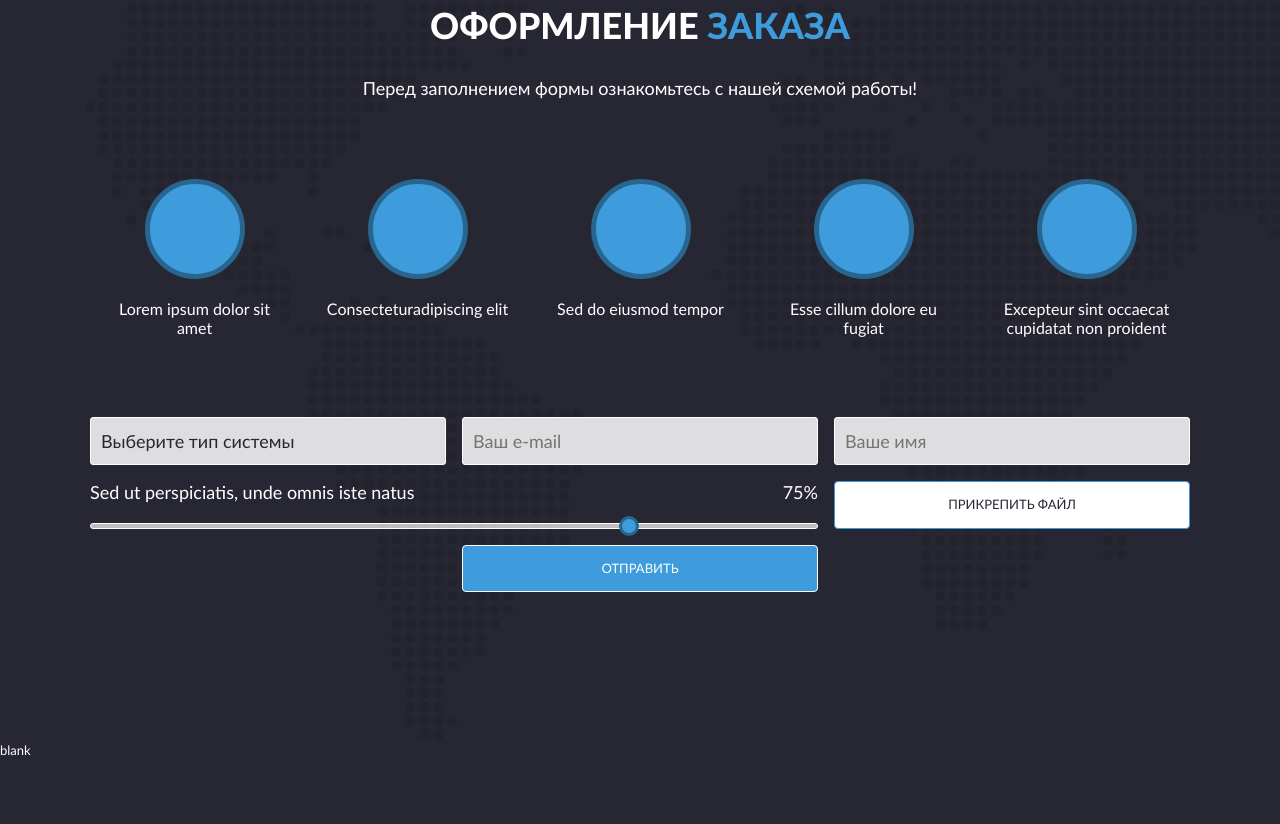
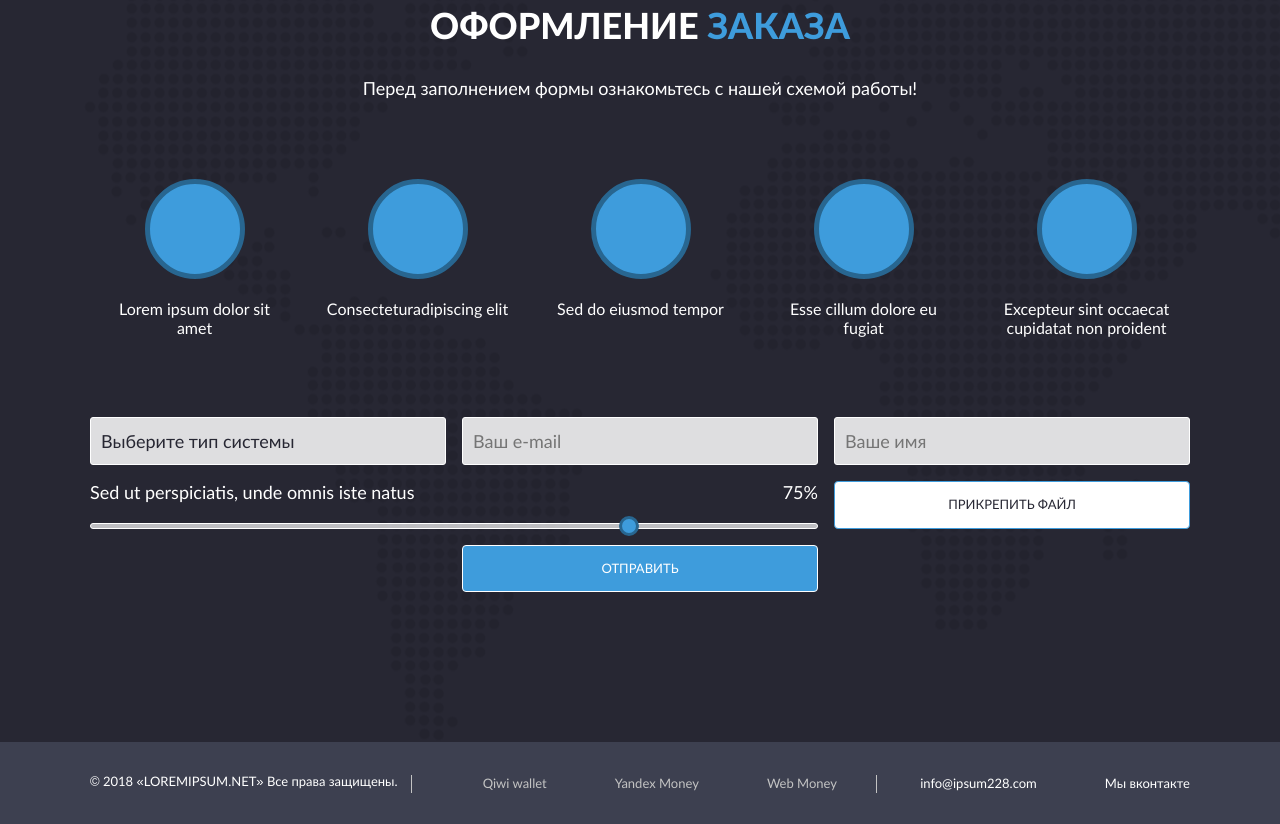
Before and after one commit to Ivan-El/orderRegistration, a website: page source/index.html in a window 1280 px wide. Shown: the part 962-1786 px from the top of the page. Before the commit the page ends 1720 px from the top, so only its background shows below. Drawn offline with nearby package versions, Linux system fonts and the light colour scheme; files that its build step writes are made by us from their sources; files whose address does not match are found by name.

Commit message:
Add page footer

```diff
--- a/source/index.html
+++ b/source/index.html
@@ -140,8 +140,29 @@
     </section>
   </main>
 
-  <footer class="footer">
-    blank
+  <footer class="page-footer">
+    <div class="page-footer__container container">
+      <div class="copyrigth">
+        <span>&#169;</span> 2018 <span class="copyrigth__company">«LoremIpsum.net»</span> Все права защищены.
+      </div>
+      <ul class="payments">
+        <li class="payments__item payments__item--qiwi">Qiwi wallet</li>
+        <li class="payments__item payments__item--yandex">Yandex Money</li>
+        <li class="payments__item payments__item--webmoney">Web Money</li>
+      </ul>
+      <ul class="contacts">
+        <li>
+          <a class="contacts__item contacts__item--email" href="mailto:info@ipsum228.com">
+            info@ipsum228.com
+          </a>
+        </li>
+        <li>
+          <a class="contacts__item contacts__item--vk" href="https://vk.com">
+            Мы вконтакте
+          </a>
+        </li>
+      </ul>
+    </div>
   </footer>
 
   <script src="./js/script.js" defer></script>
--- /dev/null
+++ b/source/sass/blocks/contacts.scss
@@ -0,0 +1,30 @@
+.contacts {
+  margin: 0;
+  padding: 0;
+  list-style: none;
+
+  @media (min-width: $lg) {
+    display: flex;
+    column-gap: 38px;
+  }
+}
+
+.contacts__item {
+  display: flex;
+  align-items: center;
+  padding-left: 30px;
+  height: 20px;
+  text-decoration: none;
+  color: inherit;
+  background-repeat: no-repeat;
+  background-position: left center;
+  background-size: 20px;
+
+  &--email {
+    background-image: url("../../img/icons/stack.svg#email");
+  }
+
+  &--vk {
+    background-image: url("../../img/icons/stack.svg#vk");
+  }
+}
--- a/source/sass/blocks/container.scss
+++ b/source/sass/blocks/container.scss
@@ -4,18 +4,18 @@
   width: 100%;
 
   @media (min-width: $sm) {
+    padding: 0 30px;
     width: 560px;
-    padding: 0 30px;
   }
 
   @media (min-width: $md) {
+    padding: 0 40px;
     width: 740px;
-    padding: 0 40px;
   }
 
   @media (min-width: $lg) {
+    padding: 0 50px;
     width: 930px;
-    padding: 0 50px;
   }
 
   @media (min-width: $xl) {
--- /dev/null
+++ b/source/sass/blocks/copyrigth.scss
@@ -0,0 +1,14 @@
+.copyrigth {
+  @media (min-width: $sm) {
+    width: 100%;
+    text-align: end;
+  }
+
+  @media (min-width: $xl) {
+    width: fit-content;
+  }
+}
+
+.copyrigth__company {
+  text-transform: uppercase;
+}
--- /dev/null
+++ b/source/sass/blocks/page-footer.scss
@@ -0,0 +1,23 @@
+.page-footer {
+  background-color: $footer-bg-color;
+}
+
+.page-footer__container {
+  display: flex;
+  flex-direction: column-reverse;
+  row-gap: 10px;
+  padding-top: 31px;
+  padding-bottom: 31px;
+
+  @media (min-width: $sm) {
+    flex-wrap: wrap-reverse;
+    flex-direction: row-reverse;
+    justify-content: space-between;
+    row-gap: 20px;
+  }
+
+  @media (min-width: $xl) {
+    flex-direction: row;
+    flex-wrap: wrap;
+  }
+}
--- /dev/null
+++ b/source/sass/blocks/payments.scss
@@ -0,0 +1,62 @@
+.payments {
+  margin: 0;
+  padding: 10px 0;
+  color: #c3c3c3;
+  list-style: none;
+  border-top: 1px solid #c3c3c3;
+  border-bottom: 1px solid #c3c3c3;
+
+  @media (min-width: $sm) {
+    padding: 0;
+    border: none;
+  }
+
+  @media (min-width: $lg) {
+    display: flex;
+    column-gap: 38px;
+  }
+
+  @media (min-width: $xl) {
+    position: relative;
+    z-index: 0;
+    padding: 0 40px 0 42px;
+
+    &::before,
+    &::after {
+      position: absolute;
+      content: "";
+      top: 10%;
+      width: 1px;
+      height: 90%;
+      background-color: #c3c3c3;
+    }
+
+    &::before {
+      left: 0;
+    }
+
+    &::after {
+      right: 0;
+    }
+  }
+}
+
+.payments__item {
+  display: flex;
+  align-items: center;
+  padding-left: 30px;
+  height: 20px;
+  background-repeat: no-repeat;
+  background-position: 0 center;
+  background-size: 20px;
+
+  &--qiwi {
+    background-image: url("../../img/icons/stack.svg#qiwi");
+  }
+  &--yandex {
+    background-image: url("../../img/icons/stack.svg#yandex");
+  }
+  &--webmoney {
+    background-image: url("../../img/icons/stack.svg#webmoney");
+  }
+}
--- a/source/sass/style.scss
+++ b/source/sass/style.scss
@@ -22,3 +22,7 @@
 @import "blocks/custom-select";
 @import "blocks/custom-range";
 @import "blocks/custom-file";
+@import "blocks/page-footer";
+@import "blocks/copyrigth";
+@import "blocks/payments";
+@import "blocks/contacts";
```
Also changed, not shown: source/img/icons/email.svg (added), source/img/icons/qiwi.svg (added), source/img/icons/vk.svg (added), source/img/icons/webmoney.svg (added), source/img/icons/yandex.svg (added).
